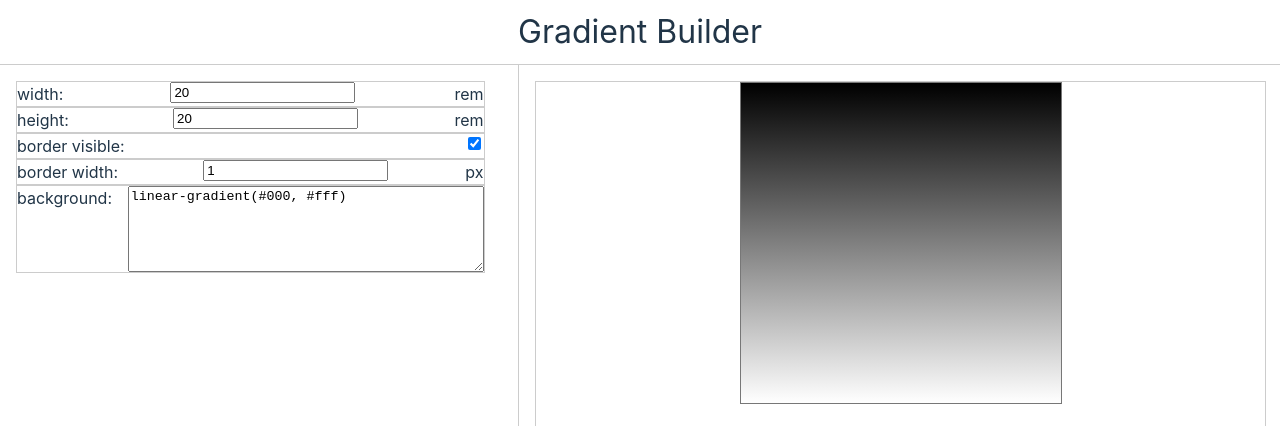
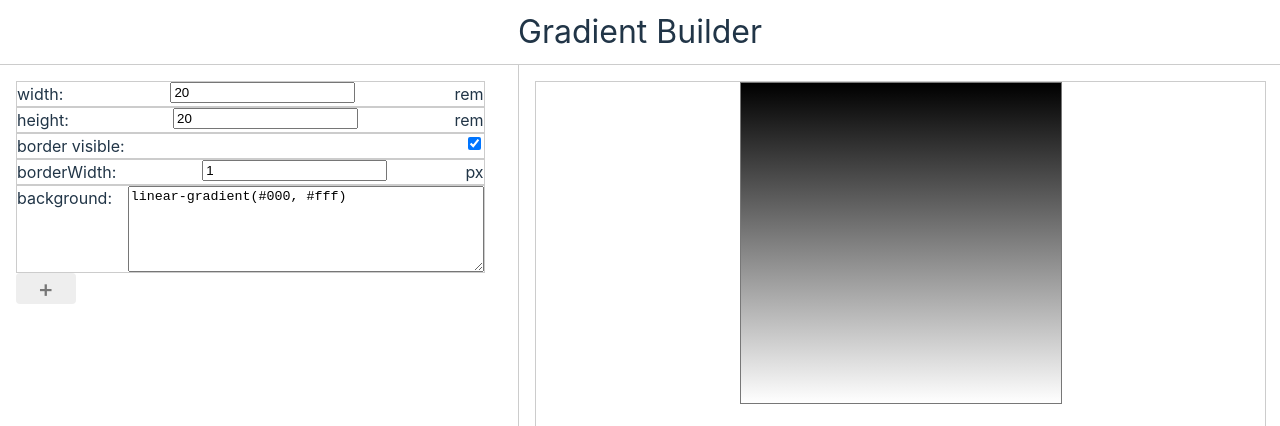
Before and after one commit to julsmorozova/gradient-image-builder, a React (Vite) app: page / in a window 1280 px wide. Shown: the top 426 px of the page. Built offline with nearby package versions, Linux system fonts and the light colour scheme.

Commit message:
enable adding background layers, create number input component

```diff
--- /dev/null
+++ b/src/BuilderPanel.css
@@ -0,0 +1,11 @@
+#add-bg-layer-btn {
+    width: 2rem;
+    height: 1rem;
+    background-color: #eee;
+    border-radius: 0.25rem;
+    display: flex;
+    align-items: center;
+    justify-content: center;
+    font-size: 1.5rem;
+    color: rgb(119, 119, 119);
+}
--- a/src/BuilderPanel.tsx
+++ b/src/BuilderPanel.tsx
@@ -1,36 +1,24 @@
-import { useGradientStore } from './store';
+import { BackgroundInput, useGradientStore } from './store';
 import CodeInput from "./CodeInput";
+import "./BuilderPanel.css";
+import NumberInput from './NumberInput';
 
 export default function BuilderPanel() {
-    const width = useGradientStore((state) => state.width);
-    const height = useGradientStore((state) => state.height);
+    const backgroundInputs = useGradientStore((state) => state.backgroundInputs);
     const isBorderShown = useGradientStore((state) => state.isBorderShown);
-    const borderWidth = useGradientStore((state) => state.borderWidth);
-    const editValue = useGradientStore((state) => state.editGradientObjectValue);
     const editCheckboxValue = useGradientStore((state) => state.editCheckboxValue);
+    const addBackgroundLayer = useGradientStore((state) => state.addBackgroundLayer);
+
+    const renderBackgroundInputs = (items: BackgroundInput[]) => {
+        return items.map((item, index) => {
+            return <CodeInput key={item.id} index={index} />
+        });
+    };
 
     return (
         <div className="panel-container">
-            <div className="container">
-                <div className="label">width: </div>
-                <input
-                    data-gramm="false"
-                    data-gramm_editor="false"
-                    data-enable-grammarly="false"
-                    onChange={(e) => editValue({ width: Number(e.currentTarget.value) })}
-                    value={width}
-                /> rem
-            </div>
-            <div className="container">
-                <div className="label">height: </div>
-                <input
-                    data-gramm="false"
-                    data-gramm_editor="false"
-                    data-enable-grammarly="false"
-                    onChange={(e) => editValue({ height: Number(e.currentTarget.value)})}
-                    value={height}
-                /> rem
-            </div>
+            <NumberInput inputName="width" unit="rem" />
+            <NumberInput inputName="height" unit="rem" />
             <div className="container">
                 <div className="label">border visible: </div>
                 <input
@@ -42,18 +30,14 @@ export default function BuilderPanel() {
                     checked={!!isBorderShown}
                 />
             </div>
-            <div className="container">
-                <div className="label">border width: </div>
-                <input
-                    disabled={!isBorderShown}
-                    data-gramm="false"
-                    data-gramm_editor="false"
-                    data-enable-grammarly="false"
-                    onChange={(e) => editValue({ borderWidth: Number(e.currentTarget.value)})}
-                    value={borderWidth}
-                />  px
-            </div>
-            <CodeInput />
+            <NumberInput inputName="borderWidth" unit="px" />
+            {renderBackgroundInputs(backgroundInputs)}
+            <button
+                id="add-bg-layer-btn"
+                onClick={addBackgroundLayer}
+            >
+                +
+            </button>
         </div>
     );
 }
--- a/src/CodeInput.tsx
+++ b/src/CodeInput.tsx
@@ -1,9 +1,14 @@
 import './CodeInput.css';
 import { useGradientStore } from './store';
 
-export default function CodeInput() {
-    const backgroundValue = useGradientStore((state) => state.backgroundInput);
-    const editBackgroundValue = useGradientStore((state) => state.editGradientObjectValue)
+type CodeInputProps = {
+    index: number;
+}
+
+export default function CodeInput(props: CodeInputProps) {
+    const index = props.index;
+    const backgroundValue = useGradientStore((state) => state.backgroundInputs[index].value);
+    const editBackgroundValue = useGradientStore((state) => state.editBackgroundValue)
     return (
         <div className="container">
             <div className="label">background: </div>
@@ -11,7 +16,7 @@ export default function CodeInput() {
                 data-gramm="false"
                 data-gramm_editor="false"
                 data-enable-grammarly="false"
-                onChange={(e) => editBackgroundValue({backgroundInput: e.currentTarget.value})}
+                onChange={(e) => editBackgroundValue({id: index, value : e.currentTarget.value})}
                 value={backgroundValue}
             />
         </div>
--- /dev/null
+++ b/src/NumberInput.tsx
@@ -0,0 +1,24 @@
+import { useGradientStore, GradientObjectState } from './store';
+
+type NumberInputProps = {
+    inputName: keyof Pick<GradientObjectState, 'height' | 'width' | 'borderWidth'>;
+    unit: 'rem' | 'px';
+}
+
+export default function NumberInput ( props: NumberInputProps ) {
+    const { inputName, unit } = props;
+    const editValue = useGradientStore((state) => state.editGradientObjectValue);
+    const inputValue = useGradientStore((state) => state[inputName]);
+    return (
+        <div className="container">
+            <div className="label">{inputName}: </div>
+            <input
+                data-gramm="false"
+                data-gramm_editor="false"
+                data-enable-grammarly="false"
+                onChange={(e) => editValue({ [inputName]: Number(e.currentTarget.value) })}
+                value={inputValue}
+            /> {unit}
+        </div>
+    );
+}
--- a/src/Preview.tsx
+++ b/src/Preview.tsx
@@ -1,10 +1,11 @@
 import { Fragment } from 'react';
 import { useGradientStore } from './store';
 import './Preview.css';
-import { styleObjectToString } from './tools';
+import { styleObjectToString, concatBackgroundValues } from './tools';
 
 export default function Preview() {
-    const backgroundValue = useGradientStore((state) => state.backgroundInput);
+    const backgroundInputs = useGradientStore((state) => state.backgroundInputs);
+    const backgroundEditedValue = concatBackgroundValues(backgroundInputs);
     const width = useGradientStore((state) => state.width);
     const height = useGradientStore((state) => state.height);
     const isBorderShown = useGradientStore((state) => state.isBorderShown);
@@ -14,7 +15,7 @@ export default function Preview() {
         width: width + 'rem',
         height: height + 'rem',
         border: isBorderShown ? borderWidth + 'px solid #777' : 'none',
-        backgroundImage: backgroundValue,
+        backgroundImage: backgroundEditedValue,
         backgroundRepeat: 'no-repeat',
     };
 
--- a/src/store.ts
+++ b/src/store.ts
@@ -1,27 +1,41 @@
 import { create } from 'zustand';
-// type LayerState = {}
-// type GradientState = {}
-type BackgroundInput = string;
+export type BackgroundInput = {
+    id: number;
+    value: string;
+}
 
 export type GradientObjectState = {
     width: number;
     height: number;
     isBorderShown: boolean;
     borderWidth: number;
-    backgroundInput: BackgroundInput;
+    backgroundInputs: BackgroundInput[];
 }
 
 type GradientObjectAction = {
-    editGradientObjectValue: (state: Partial<GradientObjectState>) => void, // expected to be more gradient properties for ediitng
+    editGradientObjectValue: (incomingState: Partial<GradientObjectState>) => void, // expected to be more gradient properties for ediitng
+    editBackgroundValue: (incomingState: BackgroundInput) => void,
+    addBackgroundLayer: () => void,
     editCheckboxValue: () => void,
 }
+
+const gradientDefaultValue = "linear-gradient(#000, #fff)";
 
 export const useGradientStore = create<GradientObjectState & GradientObjectAction>((set) => ({
     width: 20,
     height: 20,
     isBorderShown: true,
     borderWidth: 1,
-    backgroundInput: 'linear-gradient(#000, #fff)',
+    backgroundInputs: [{id: 0, value: gradientDefaultValue}],
     editGradientObjectValue: (incomingState) => set((state) => ({ ...state, ...incomingState })),
+    editBackgroundValue: (incomingState) => set((state) => ({ ...state, backgroundInputs: state.backgroundInputs.map(i => {
+        if (i.id === incomingState.id) {
+            return { ...incomingState, value: incomingState.value }
+        }
+        else {
+            return i
+        }
+    })})),
+    addBackgroundLayer: () => set((state) => ({ ...state, backgroundInputs: [ ...state.backgroundInputs, { id: state.backgroundInputs.length, value: gradientDefaultValue }]})),
     editCheckboxValue: () => { set((state) => ({ ...state, isBorderShown: !state.isBorderShown }))},
 }))
--- a/src/tools.ts
+++ b/src/tools.ts
@@ -1,5 +1,10 @@
 import { CSSProperties } from 'react';
+import { BackgroundInput } from './store';
 
 export const styleObjectToString = (styleObject: CSSProperties) => {
     return Object.entries(styleObject).map(([k, v]) => k.toString().replace(/[A-Z]/g, match => `-${match.toLowerCase()}`) + `: ${v}`).join(';\n') + ';';
 };
+
+export const concatBackgroundValues = (backgroundsArray: BackgroundInput[]) => {
+    return backgroundsArray.map(item => item.value).toString();
+};
```
